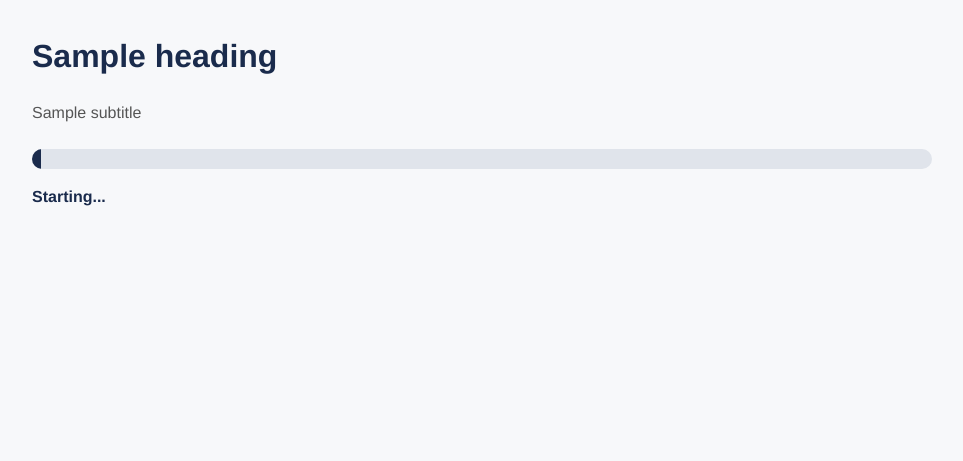
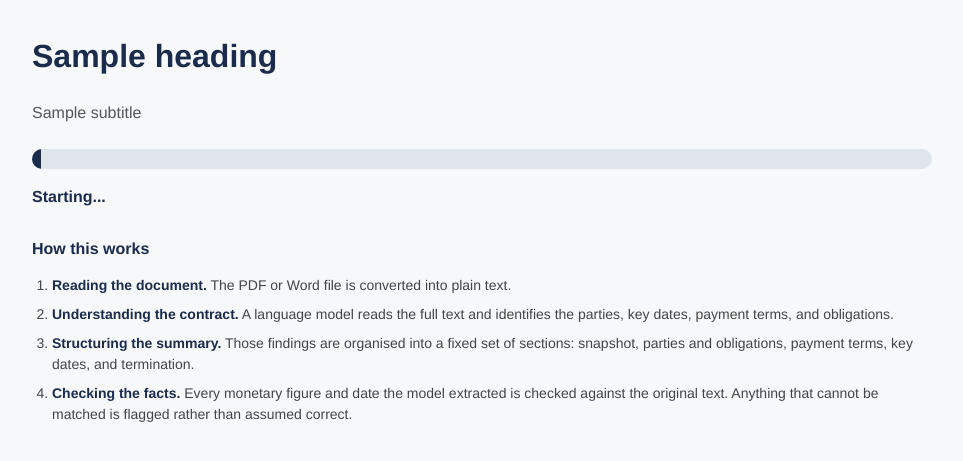
Before and after one commit to Modeus1974/ContractSummary, a Django app: template webreview/templates/webreview/progress.html in a window 1280 px wide. Shown: the part 55-516 px from the top of the page, without its empty margins (158-1121 px from the left). Run offline with Django 5.2, Linux system fonts and the light colour scheme; the template is opened without the code that fills it: most values are stand-ins (such as "Sample title", 1, 10 or a date in 2020).

Commit message:
Add process transparency copy below the progress bar
Explains the summariser's actual steps (text extraction, language-model reading and structuring, then a deterministic fact-check against the source) so the user can see what happens to their document before a summary appears. Styled to match the existing navy/Helvetica scheme, no new colors.

Co-Authored-By: Claude Sonnet 5 <noreply@anthropic.com>

```diff
--- a/webreview/static/webreview/report.css
+++ b/webreview/static/webreview/report.css
@@ -123,6 +123,30 @@ h1 {
     font-size: 14px;
 }
 
+.process-steps {
+    margin-top: 28px;
+}
+
+.process-steps-title {
+    font-size: 16px;
+    color: #1a2b4c;
+    margin-bottom: 8px;
+}
+
+.process-steps ol {
+    padding-left: 20px;
+    color: #444444;
+    font-size: 14px;
+}
+
+.process-steps li {
+    margin-bottom: 8px;
+}
+
+.process-steps li strong {
+    color: #1a2b4c;
+}
+
 /* Report display */
 .report-header {
     display: flex;
--- a/webreview/templates/webreview/progress.html
+++ b/webreview/templates/webreview/progress.html
@@ -10,6 +10,19 @@
 <p id="stage-label" class="stage-label">{{ current_stage_label|default:"Starting..." }}</p>
 <p id="stall-warning" class="stall-warning" style="display: none;"></p>
 <p id="error-message" class="field-error" style="display: none;"></p>
+
+<!-- Describes the summariser's own steps (contract_reviewer/summarize.py). If a review
+     pipeline is ever reinstated on this shared template, this section needs its own
+     context variable instead of being hardcoded here. -->
+<div class="process-steps">
+    <h2 class="process-steps-title">How this works</h2>
+    <ol>
+        <li><strong>Reading the document.</strong> The PDF or Word file is converted into plain text.</li>
+        <li><strong>Understanding the contract.</strong> A language model reads the full text and identifies the parties, key dates, payment terms, and obligations.</li>
+        <li><strong>Structuring the summary.</strong> Those findings are organised into a fixed set of sections: snapshot, parties and obligations, payment terms, key dates, and termination.</li>
+        <li><strong>Checking the facts.</strong> Every monetary figure and date the model extracted is checked against the original text. Anything that cannot be matched is flagged rather than assumed correct.</li>
+    </ol>
+</div>
 
 <script>
 const statusUrl = "{{ status_url }}";
```
